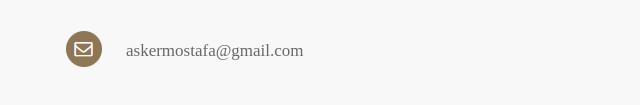
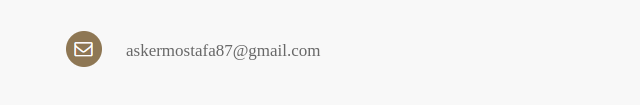
Before and after one commit to IBNASKAR/Bakery-project, a plain HTML site: page index.html in a window 1280 px wide. Shown: the part 3078-3183 px from the top of the page, 0-640 px from the left. Drawn offline with Linux system fonts and the light colour scheme.

Commit message:
test from master branch

```diff
--- a/index.html
+++ b/index.html
@@ -192,7 +192,7 @@
                   <img src="images/Contact4.PNG">
                </div>
                <div class="test test1">
-                  <p>askermostafa@gmail.com</p>
+                  <p>askermostafa87@gmail.com</p>
                </div>
                <div class="clr"></div>
              </div>
```
